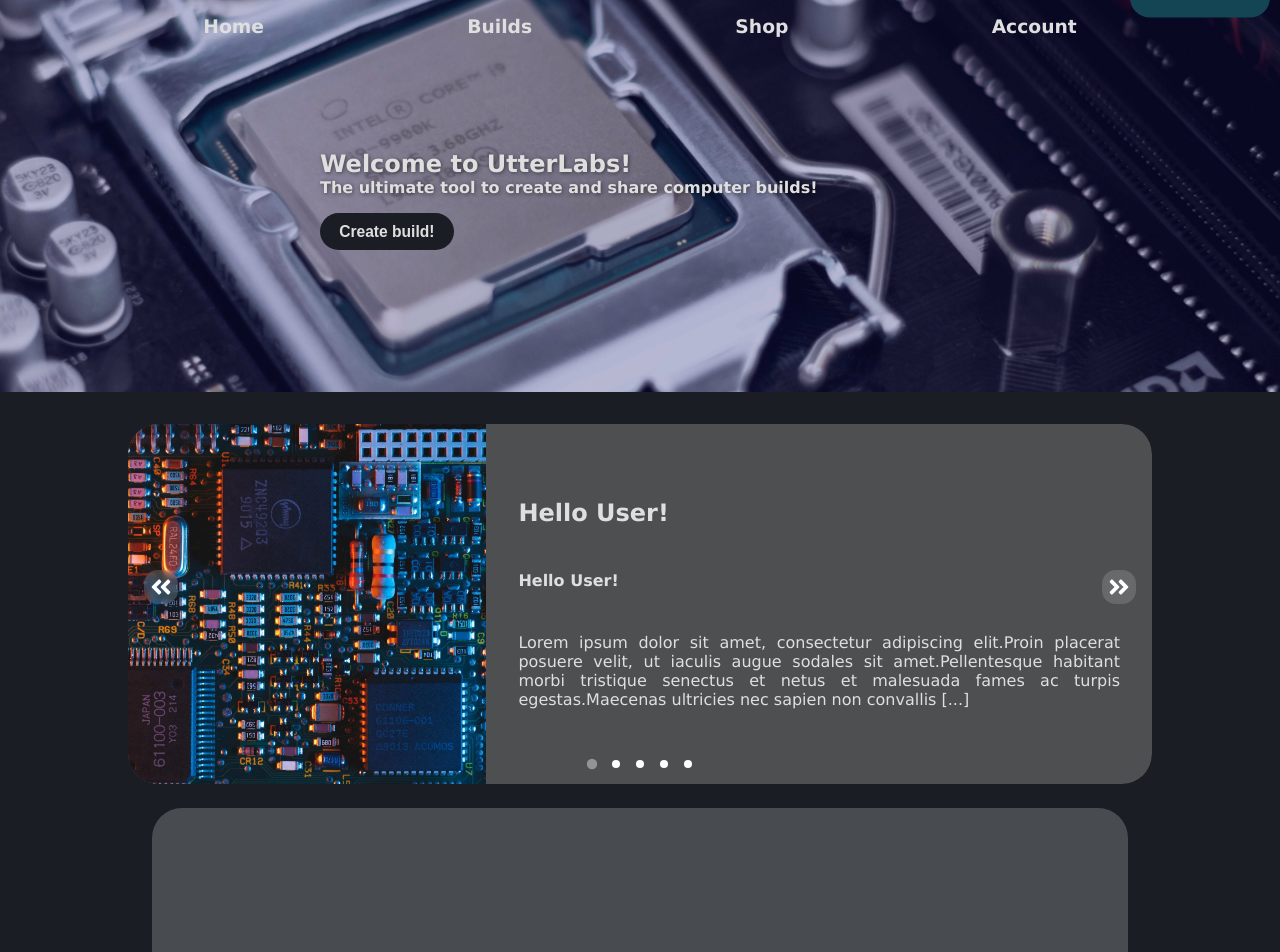
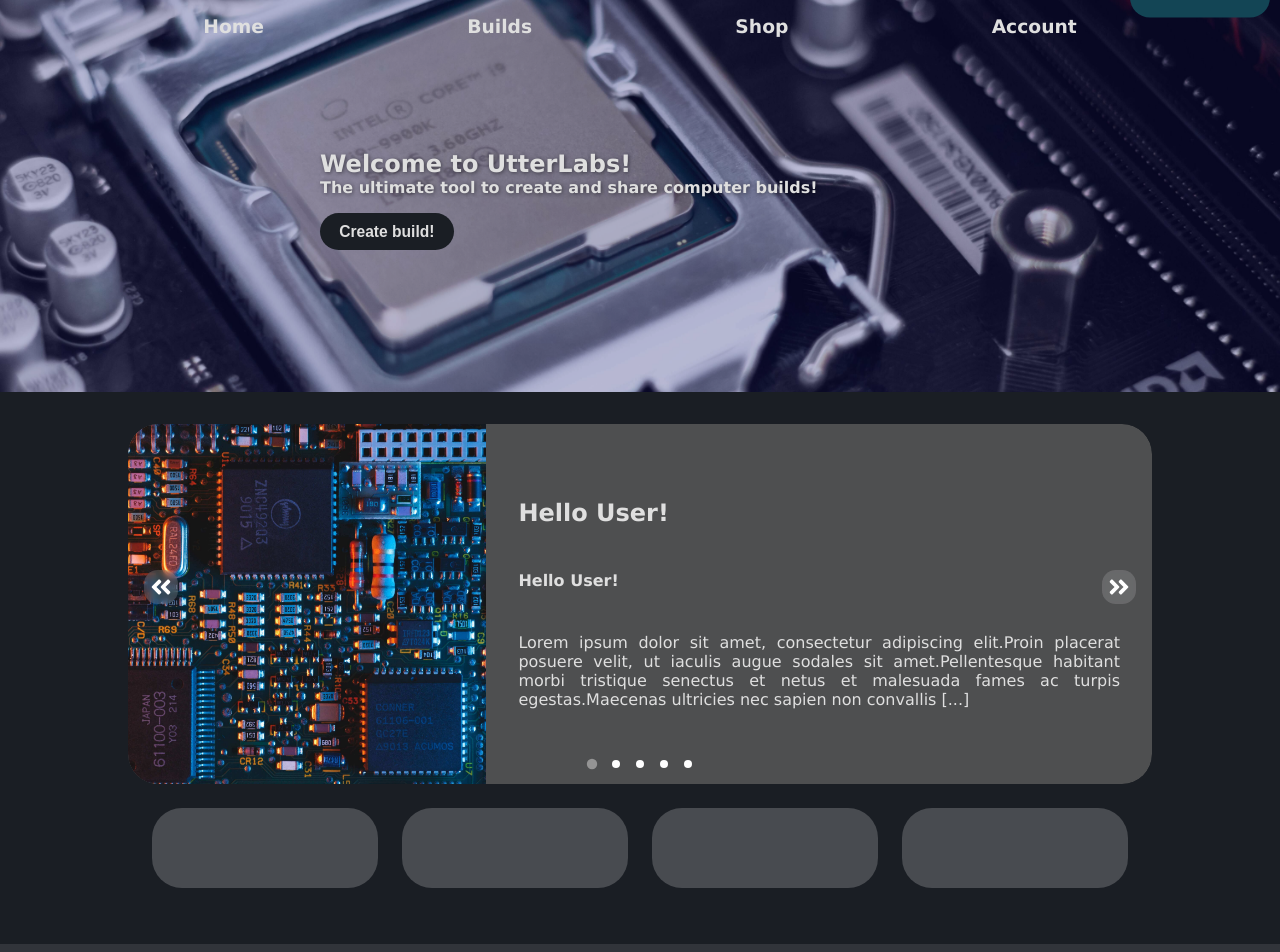
Before and after one commit to gianlourbano/UtterLabsPC-3.0, a Next.js app: page / in a window 1280 px wide. Shown: the top 952 px of the page. Built offline with nearby package versions, Linux system fonts and the light colour scheme.

Commit message:
updated layout

```diff
--- a/src/components/Card/Card.module.css
+++ b/src/components/Card/Card.module.css
@@ -1,29 +1,12 @@
-.img {
-    top: 0;
-    left: 0;
-    border-radius: 30px 0px 0px 30px;
+.container {
+    position: relative;
     height: 100%;
-    width: 35%;
-    object-fit: cover;
 }
 
-@media screen and (max-width: 850px) {
-    .img {
-        position: absolute;
-        left: auto;
-        right: 3vh;
-        top: 3vh;
-
-        border-radius: 30%;
-        height: 17vh;
-        width: 17vh;
-    }
+.img {
+    position: absolute;
+    border-radius: 30px;
+    width: 100%;
+    object-fit: cover;
+    overflow: hidden;
 }
-
-@media screen and (max-width: 550px) {
-    .img {
-        border-radius: 50%;
-        height: 11vh;
-        width: 11vh;
-    }
-}
--- a/src/components/Card/Card.tsx
+++ b/src/components/Card/Card.tsx
@@ -17,16 +17,13 @@ interface CardProps {
 
 const Card: React.FC<CardProps> = ({ color, children, img, className, style }) => {
 
-    const cardStyle: CSSProperties = {
-        borderRadius: 30,
-        position: "relative",
-    }
-
     return(
-        <Container className={`${className} ${styles.container}`} style={{ ...cardStyle, ...style }} colortype={color} >
+        <div className={`${className} ${styles.container}`} style={{ ...style }} >
             {img && <img src={img.src} alt={img.alt} className={styles.img}/>}
-            {children}
-        </Container>
+            <div>
+                {children}
+            </div>
+        </div>
     )
 }
 
--- a/src/components/Carousel/Slide/Slide.module.css
+++ b/src/components/Carousel/Slide/Slide.module.css
@@ -8,6 +8,7 @@
 .container {
     width: 100%;
     height: 100%;
+    position: relative;
 
     user-select: none;
     border-radius: 30px;
--- a/src/pages/index.tsx
+++ b/src/pages/index.tsx
@@ -1,13 +1,13 @@
 import styles from '../../styles/Home.module.css'
 
 import HeaderBG from "../components/Header/HeaderBG"
-import { Container, Typography, Carousel, Slide, PageContainer} from "../components/components"
+import { Container, Typography, Carousel, Slide, PageContainer, Card} from "../components/components"
 import {usePalette, useTheme} from "../components/Theme/ThemeProvider"
 import {data} from "../components/Carousel/mockdata"
 import {useInView} from "react-intersection-observer"
 import ComputerCard from "../components/ComputerCards/Card"
 
-import Image from "next/image"
+const images = [null, "./corsair.jpg", "./nzxt.jpg", "./build.jpg"]
 
 import { motion } from 'framer-motion'
 
@@ -64,11 +64,12 @@ const item = {
 const LowerPart: React.FC = () => {
 
   const [ref, inView, entry] = useInView({
-    threshold: 0.5,
+    threshold: 0.7,
     triggerOnce: false
   });
 
   return (
+    <section>
       <motion.section
         variants={container}
         initial="hidden"
@@ -86,6 +87,7 @@ const LowerPart: React.FC = () => {
           )
         })}
       </motion.section>
+    </section>
   )
 }
 
--- a/styles/Home.module.css
+++ b/styles/Home.module.css
@@ -148,37 +148,18 @@
 
 .container {
     width: 100%;
-    height: 100vh;
     padding: 3vh;
 
     display: grid;
-    grid-template-columns: repeat(auto-fit, minmax(20%, 1fr));
-    grid-template-rows: 3fr 2fr 2fr;
-    grid-gap: 5vh;
+    grid-template-columns: repeat(auto-fit, minmax(8rem, 1fr));
+    grid-gap: 3vh;
     overflow: hidden;
 }
 
 .item {
     justify-self: stretch;
     margin: 0;
-    padding: 15px;
     background: rgba(255, 255, 255, 0.2);
     border-radius: 30px;
+    min-height: 10vh;
 }
-
-.item1 {
-    grid-area: 1 / 1 / 2 / 4;
-}
-.item2 {
-    grid-area: 2 / 3 / 4 / 4;
-}
-.item3 {
-    grid-area: 2 / 1 / 4 / 2;
-}
-.item4 {
-    grid-area: 2 / 2 / 4 / 3;
-}
-
-.secondary {
-
-}
```
Lines whose indentation alone changed are shown as unchanged.
